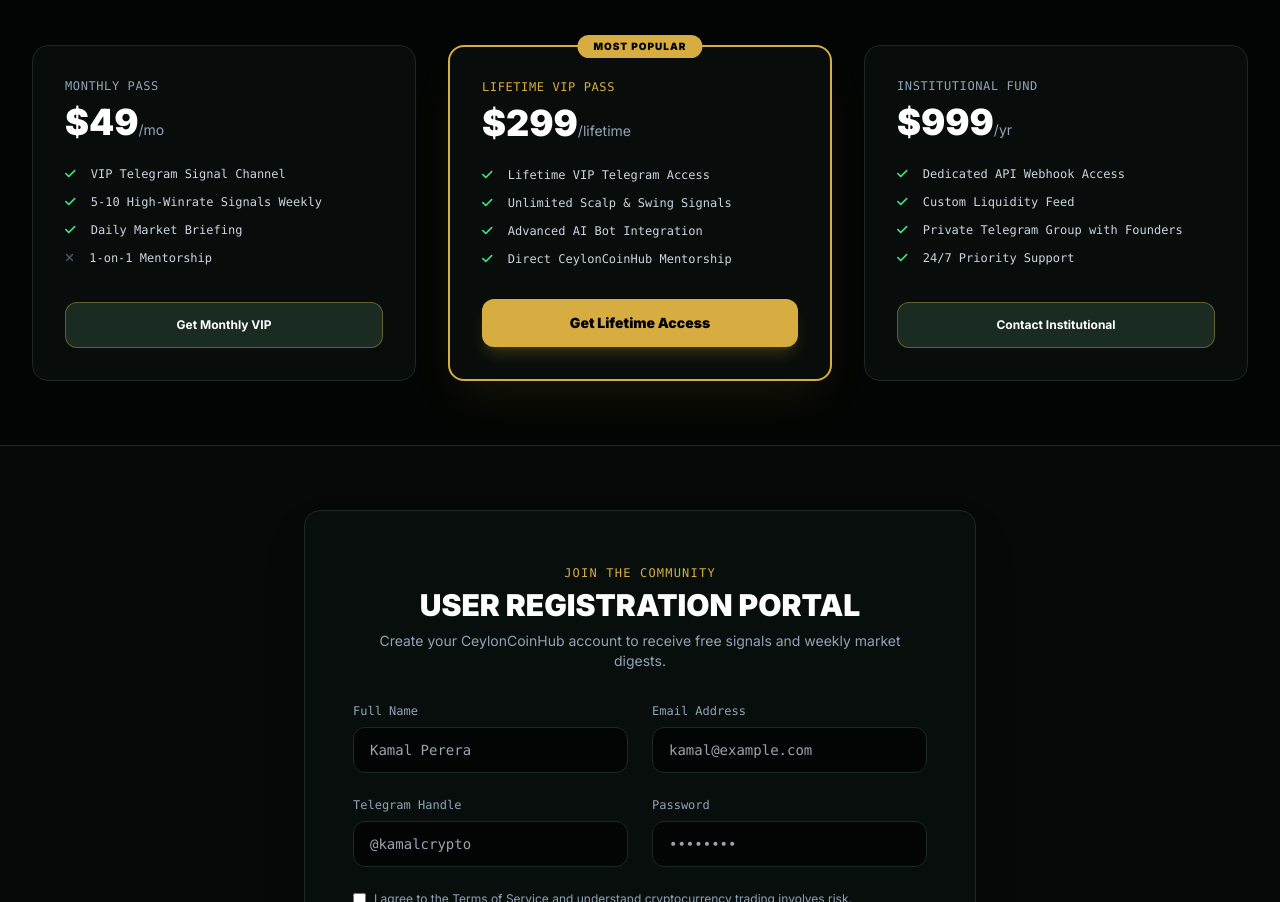
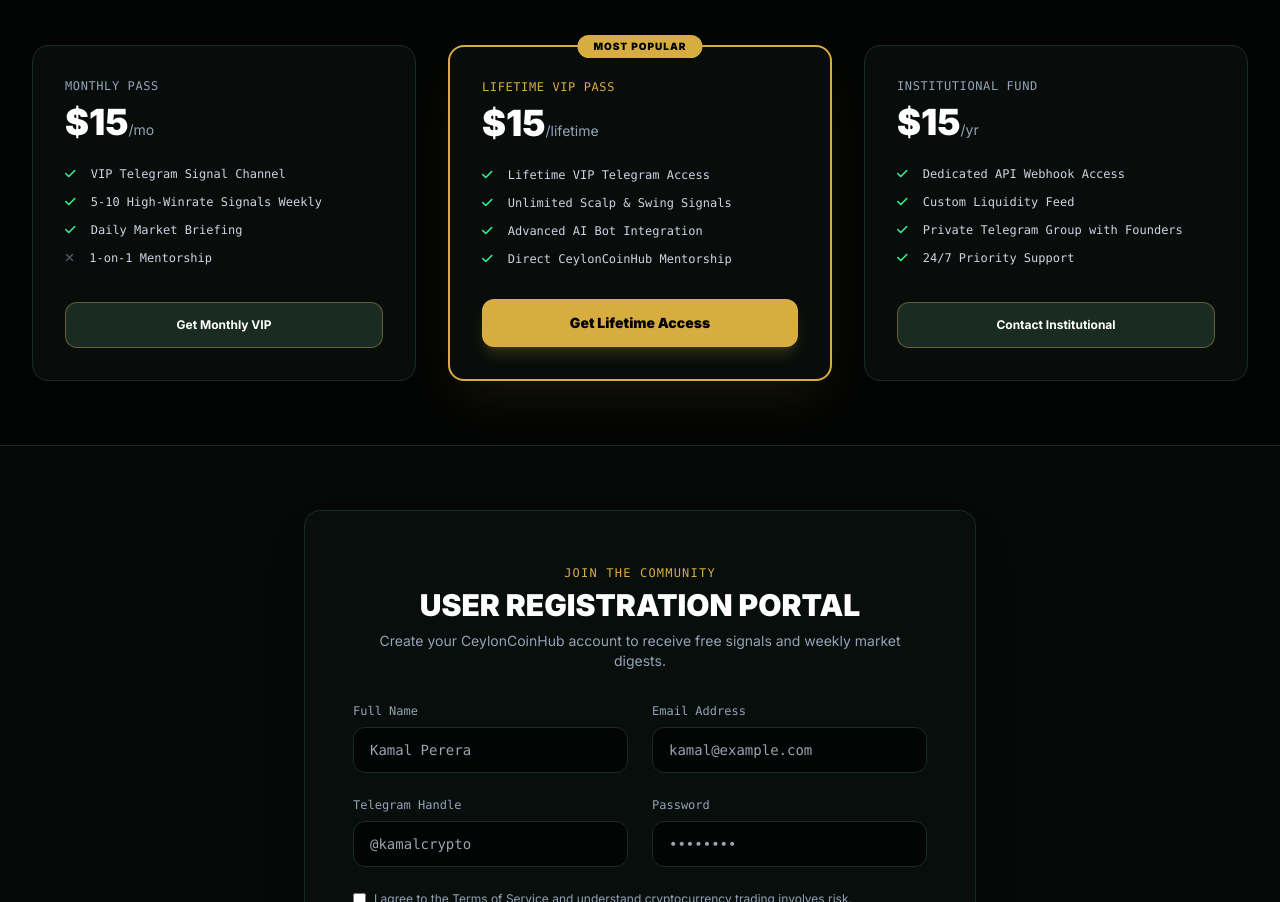
Before and after one commit to ushannethmina2002-cmd/signalmaster, a plain HTML site: page index.html in a window 1280 px wide. Shown: the part 4934-5836 px from the top of the page. Drawn offline with nearby package versions, Linux system fonts and the light colour scheme; a script that the page names is missing.

Commit message:
index.html

```diff
--- a/index.html
+++ b/index.html
@@ -723,7 +723,7 @@
                 <div class="card-glass rounded-2xl p-8 border border-cardborder flex flex-col justify-between">
                     <div>
                         <div class="text-xs font-mono text-slate-400 uppercase tracking-wider mb-2">MONTHLY PASS</div>
-                        <div class="text-4xl font-black text-white mb-6">$49<span class="text-sm font-normal text-slate-400">/mo</span></div>
+                        <div class="text-4xl font-black text-white mb-6">$15<span class="text-sm font-normal text-slate-400">/mo</span></div>
                         <ul class="space-y-3 text-xs text-slate-300 font-mono mb-8">
                             <li><i class="fa-solid fa-check text-neongreen mr-2"></i> VIP Telegram Signal Channel</li>
                             <li><i class="fa-solid fa-check text-neongreen mr-2"></i> 5-10 High-Winrate Signals Weekly</li>
@@ -739,7 +739,7 @@
                     <div class="absolute -top-3 left-1/2 -translate-x-1/2 px-4 py-1 rounded-full bg-goldaccent text-black font-black text-[10px] tracking-widest uppercase">MOST POPULAR</div>
                     <div>
                         <div class="text-xs font-mono text-goldaccent uppercase tracking-wider mb-2">LIFETIME VIP PASS</div>
-                        <div class="text-4xl font-black text-white mb-6">$299<span class="text-sm font-normal text-slate-400">/lifetime</span></div>
+                        <div class="text-4xl font-black text-white mb-6">$15<span class="text-sm font-normal text-slate-400">/lifetime</span></div>
                         <ul class="space-y-3 text-xs text-slate-300 font-mono mb-8">
                             <li><i class="fa-solid fa-check text-neongreen mr-2"></i> Lifetime VIP Telegram Access</li>
                             <li><i class="fa-solid fa-check text-neongreen mr-2"></i> Unlimited Scalp & Swing Signals</li>
@@ -747,14 +747,14 @@
                             <li><i class="fa-solid fa-check text-neongreen mr-2"></i> Direct CeylonCoinHub Mentorship</li>
                         </ul>
                     </div>
-                    <button onclick="openCheckout('Lifetime VIP Pass', '$299')" class="w-full py-3.5 rounded-xl bg-goldaccent text-black font-black text-sm hover:bg-amber-400 transition shadow-lg shadow-goldaccent/20">Get Lifetime Access</button>
+                    <button onclick="openCheckout('Lifetime VIP Pass', '$15')" class="w-full py-3.5 rounded-xl bg-goldaccent text-black font-black text-sm hover:bg-amber-400 transition shadow-lg shadow-goldaccent/20">Get Lifetime Access</button>
                 </div>
 
                 <!-- Tier 3 -->
                 <div class="card-glass rounded-2xl p-8 border border-cardborder flex flex-col justify-between">
                     <div>
                         <div class="text-xs font-mono text-slate-400 uppercase tracking-wider mb-2">INSTITUTIONAL FUND</div>
-                        <div class="text-4xl font-black text-white mb-6">$999<span class="text-sm font-normal text-slate-400">/yr</span></div>
+                        <div class="text-4xl font-black text-white mb-6">$15<span class="text-sm font-normal text-slate-400">/yr</span></div>
                         <ul class="space-y-3 text-xs text-slate-300 font-mono mb-8">
                             <li><i class="fa-solid fa-check text-neongreen mr-2"></i> Dedicated API Webhook Access</li>
                             <li><i class="fa-solid fa-check text-neongreen mr-2"></i> Custom Liquidity Feed</li>
```
